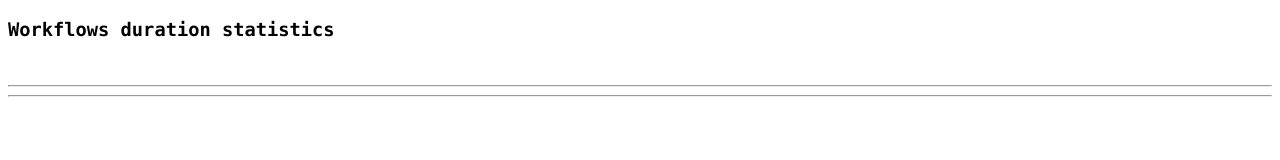
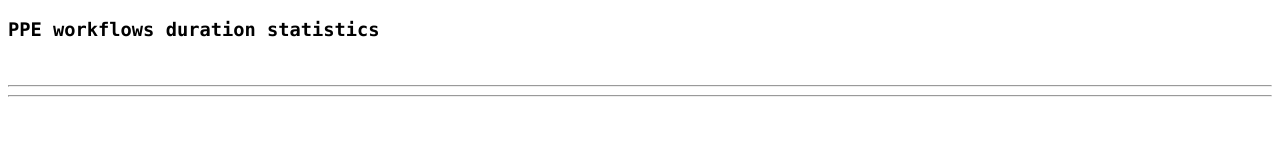
Before and after one commit to danrusu/visual-d3, a website: page index.html in a window 1280 px wide. Drawn offline with nearby package versions, Linux system fonts and the light colour scheme; no server answers.

Commit message:
changed page title to reflect the environment

```diff
--- a/index.html
+++ b/index.html
@@ -13,7 +13,7 @@
 </head>
 <body>
 
-  <h3>Workflows duration statistics</h3>
+  <h3>PPE workflows duration statistics</h3>
   <br/>
 
   <div id="dataTypeMenu"></div>
```
